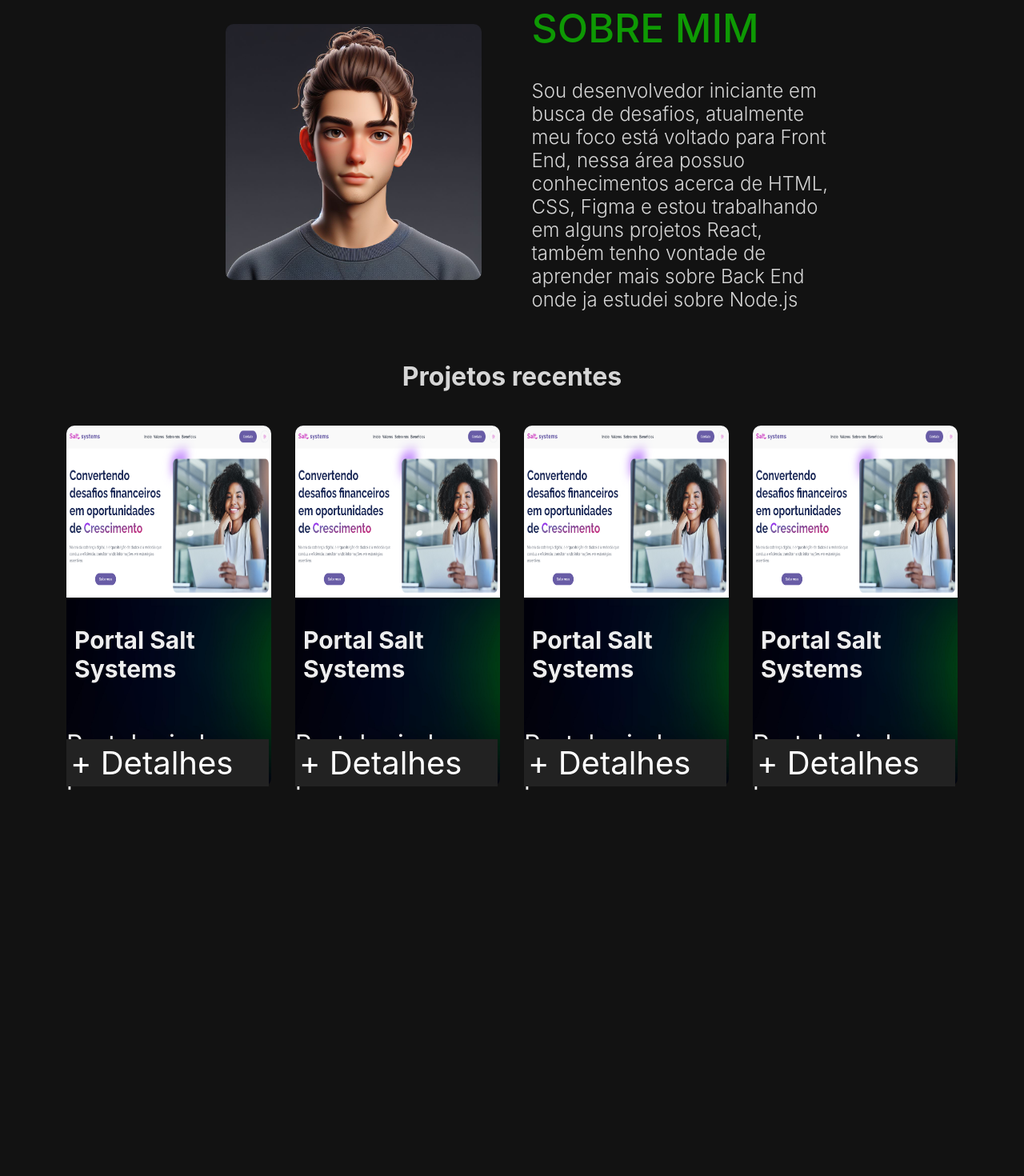
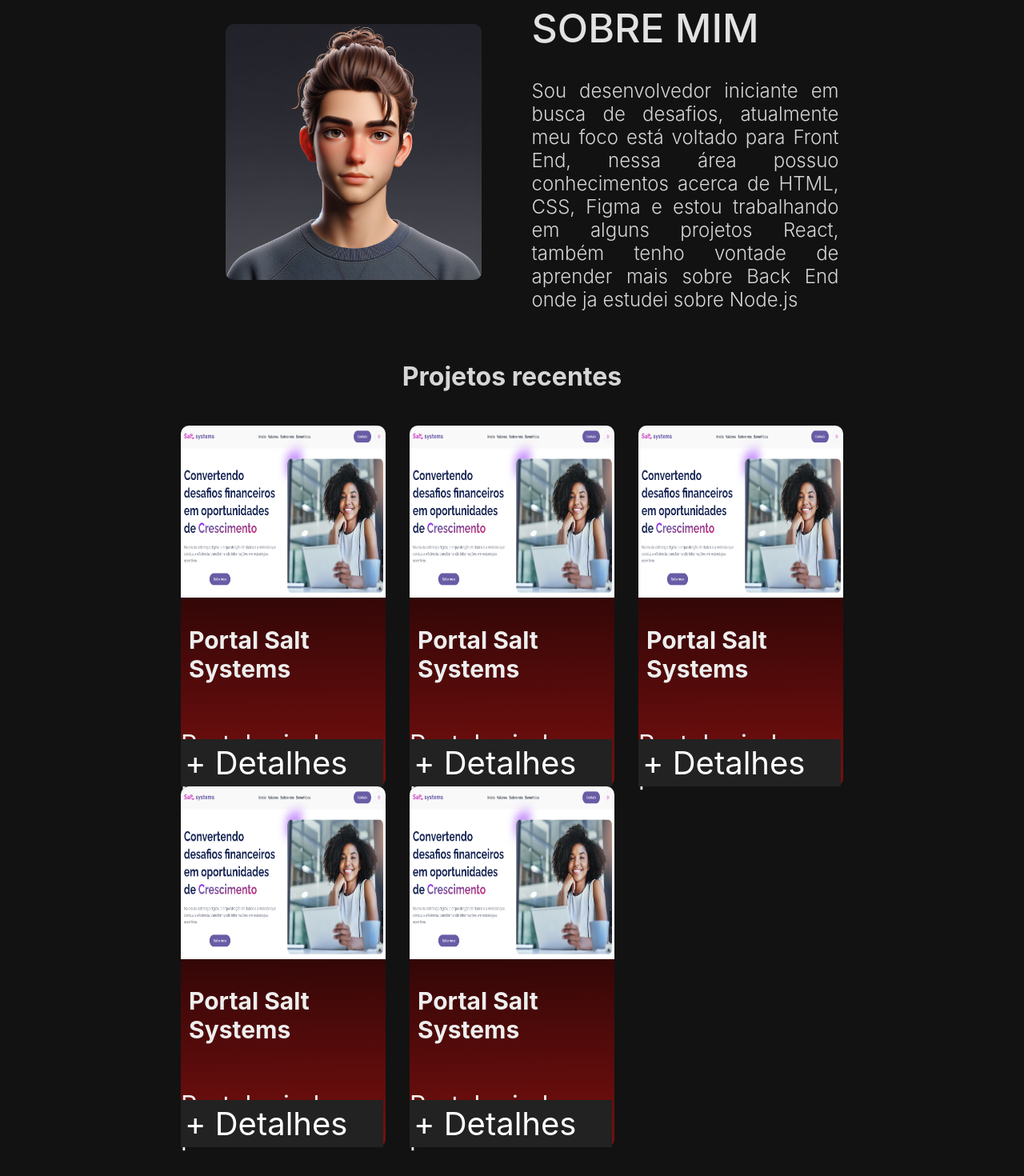
Before and after one commit to FiNiShYy/MyPortfolio, a React (Create React App) app: page / in a window 1280 px wide. Shown: the part 610-2080 px from the top of the page at 80% size. Before the commit the page ends 1629 px from the top, so only its background shows below. Built offline with nearby package versions, Linux system fonts and the light colour scheme; the HTML template or start-up script is replaced by a standard one.

Commit message:
'update-test'

```diff
--- a/src/components/About/About.css
+++ b/src/components/About/About.css
@@ -15,13 +15,13 @@
 
 .about-text {
     width: 30vw;
-    text-align: left;
+    text-align: justify;
     color: rgb(214, 214, 214);
 }
 
 .about-text h1{
     text-align: left;
-    color: rgb(14, 153, 4);
+    color: rgb(226, 226, 226);
     font-weight: 500;
     font-size: 50px;
 }
--- a/src/components/Portfolio/Portfolio.css
+++ b/src/components/Portfolio/Portfolio.css
@@ -1,7 +1,7 @@
 
 .card-section {
     display: grid;
-    grid-template-columns: repeat(4, 1fr);
+    grid-template-columns: repeat(3, 1fr);
     column-gap: 30px;
     padding:20px;
 }
@@ -17,8 +17,7 @@
 .card-container {
     width: 20vw;
     border-radius: 10px;
-    background-image: url('../../assets/dark-green-abstract-blur-background-vector.jpg');
-    background-size: cover;
+    background-image: linear-gradient( 179deg,  rgba(0,0,0,1) 9.2%, rgba(127,16,16,1) 103.9% );
     height: auto;
     display: flex;
     justify-content: center;
--- a/src/components/Portfolio/index.jsx
+++ b/src/components/Portfolio/index.jsx
@@ -36,6 +36,13 @@ const Portfolio = () => {
                 description='Portal criado para '
                 link="https://todo-list-react-smoky-alpha.vercel.app/"
         />
+        <Cards
+                className='cards'
+                imageUrl={PortalSalt}
+                titulo='Portal Salt Systems'
+                description='Portal criado para '
+                link="https://todo-list-react-smoky-alpha.vercel.app/"
+        />
         </div>
         </div>
         )
```
